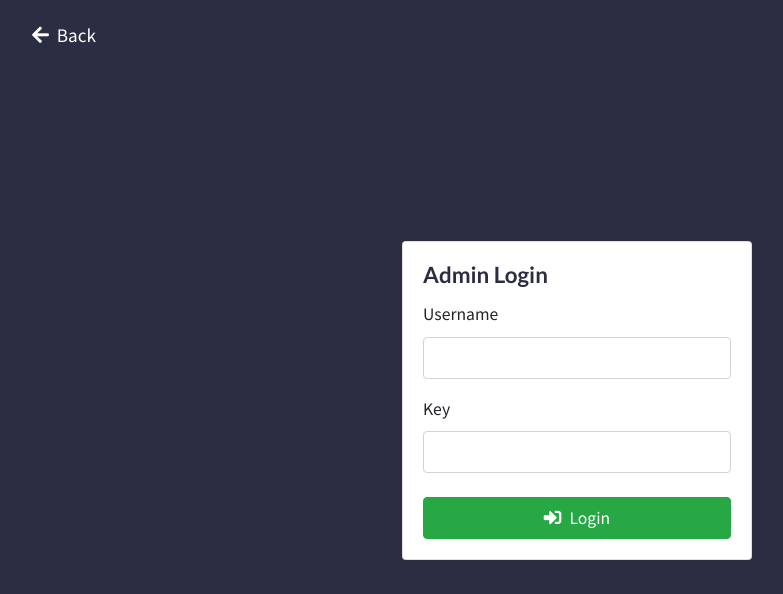
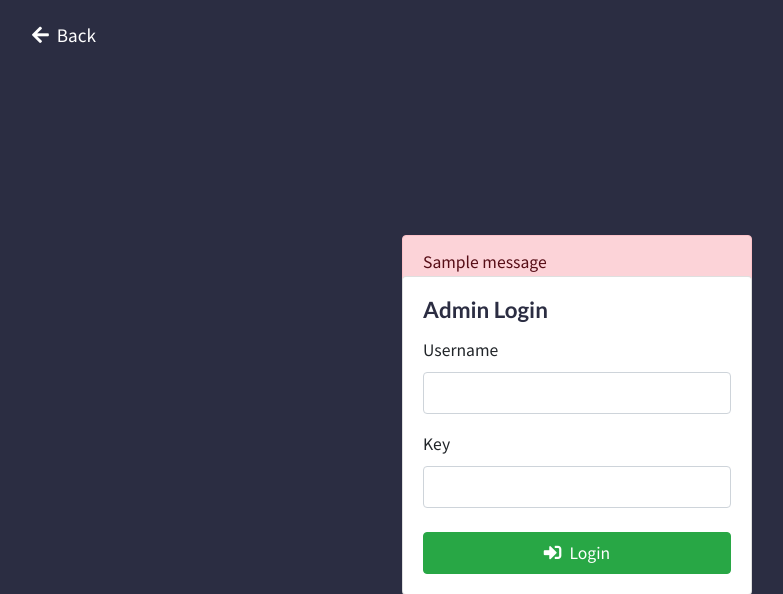
Before and after one commit to CabotScouts/virtual-camp, a Python web app: template site/templates/auth/login.jinja in a window 1280 px wide. Shown: the top 594 px of the page, without its empty margins (63-846 px from the left). Run offline with Jinja, Linux system fonts and the light colour scheme; the template is opened without the code that fills it, so the values that code supplies are empty; one stand-in notice (Sample message) is shown.

Commit message:
added flashed error messages

```diff
--- a/site/templates/auth/login.jinja
+++ b/site/templates/auth/login.jinja
@@ -2,9 +2,17 @@
 {% block bodyclass %}dark{% endblock %}
 {% block title %}Admin Login{% endblock %}
 {% block content %}
+{% with messages = get_flashed_messages(with_categories=True, category_filter=['danger', 'success']) %}
+  {% if messages %}
+    {% for type, message in messages %}
+    <div class="alert alert-{{ type }}">
+      {{ message|safe }}
+    </div>
+    {% endfor %}
+  {% endif %}
+{% endwith %}
 <div class="card login-form">
   <div class="card-body">
-    {# TODO: handle incorrect username/key message #}
     <h4 class="card-title">Admin Login</h4>
     <form method="POST" action="{{ url_for('auth.processLogin') }}">
       <div class="form-row">
```
